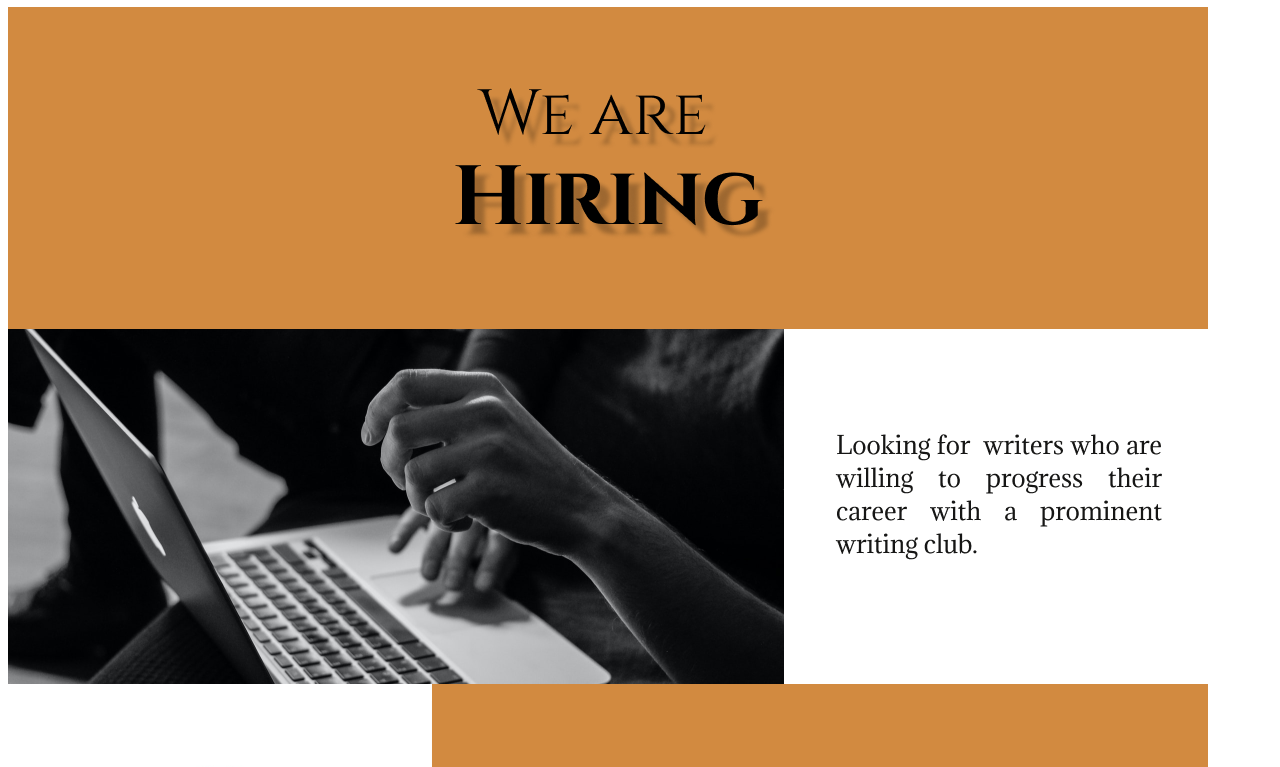
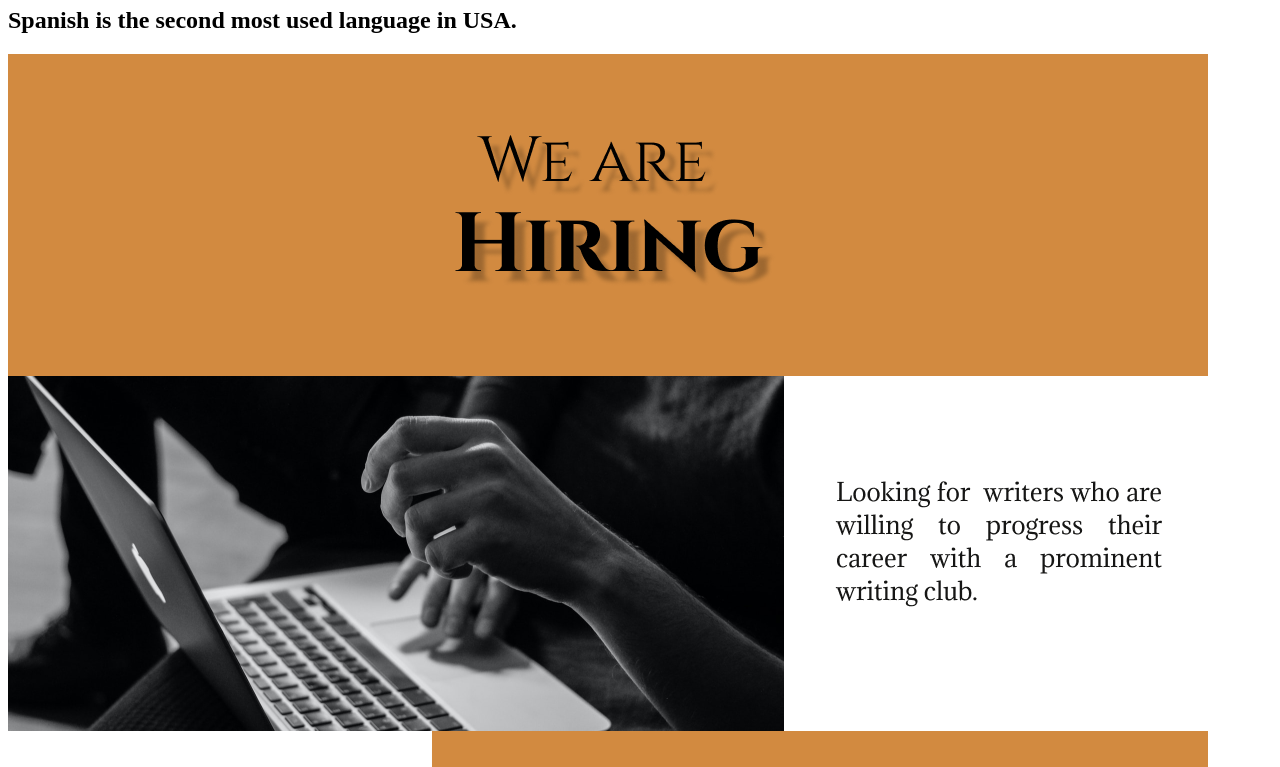
Before and after one commit to nashwan09/my-second-repo, a plain HTML site: page index.html in a window 1280 px wide. Shown: the part 73-840 px from the top of the page. Drawn offline with Linux system fonts and the light colour scheme.

Commit message:
spanish lang

```diff
--- a/index.html
+++ b/index.html
@@ -8,6 +8,7 @@
 </head>
 <body>
     <h1>Hola! papi chulo</h1>
+    <h2>Spanish is the second most used language in USA.</h2>
     <img src="WW 2.png" alt="">
     <h3>New Blog</h3>
     <p>
```
